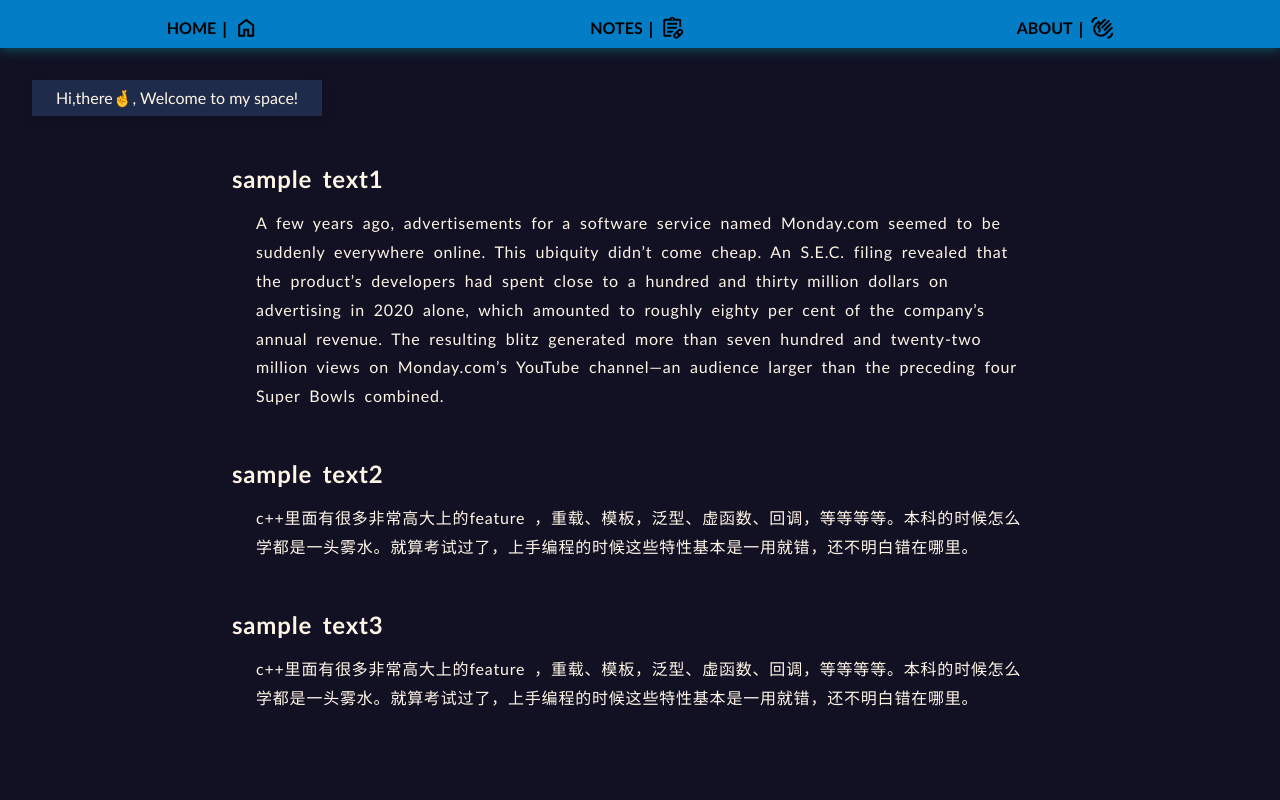
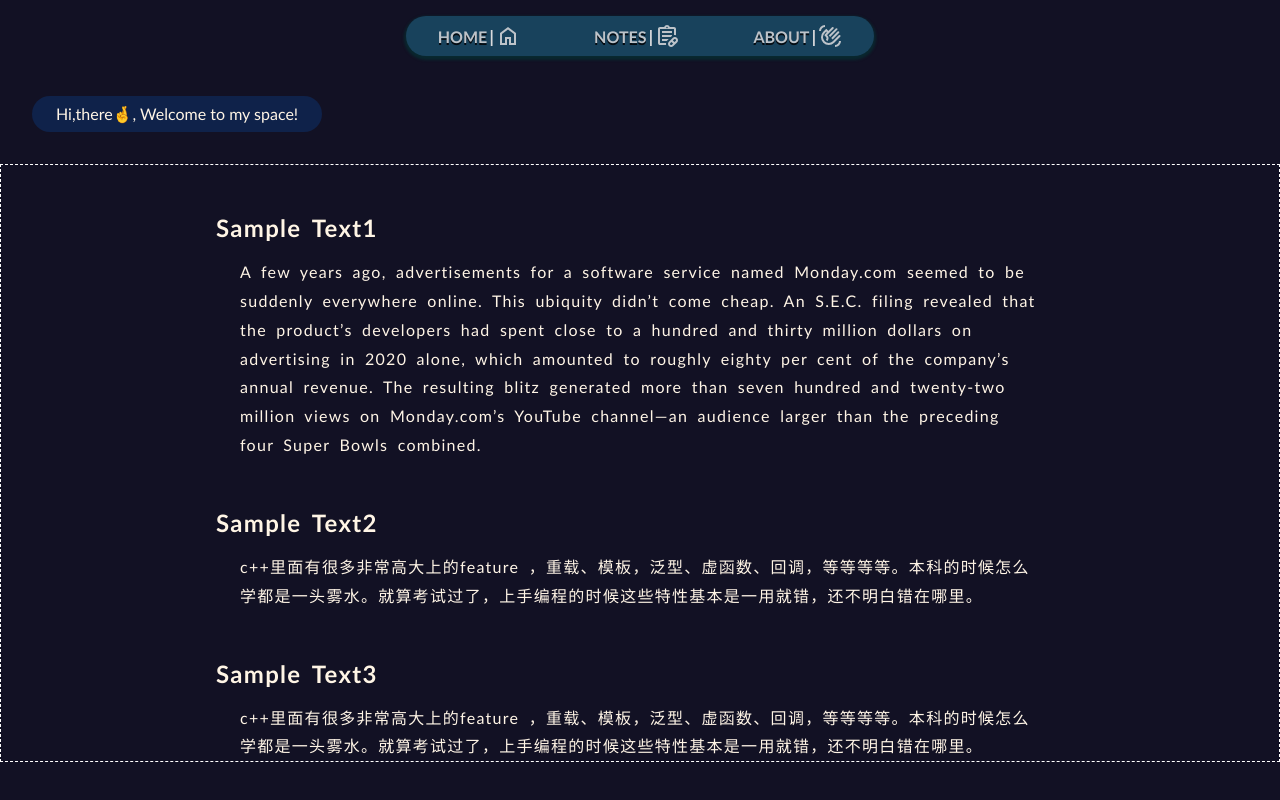
Before and after one commit to Alumsr/Alumsr.github.io, a plain HTML site: page index.html in a window 1280 px wide. Drawn offline with Linux system fonts and the light colour scheme.

Commit message:
update nav bar

```diff
--- a/index.html
+++ b/index.html
@@ -6,6 +6,8 @@
     <link rel="stylesheet" href="styles.css">
 </head>
 
+
+<span class="out_nav">
     <nav>
         <a href="">
             <span class="navText">Home</span>
@@ -23,6 +25,7 @@
             <img src="svgs/waving_hand.svg" alt="Icon">
         </a>
     </nav>
+</span>
 
 <body>
     <div class="note">Hi,there🤞, Welcome to my space!</div>
--- a/styles.css
+++ b/styles.css
@@ -9,48 +9,59 @@ body{
     margin: 0;
 }
 
+
 nav{
     display: flex;
     justify-content: space-around;
-    background-color: rgb(3, 126, 198);
-    box-shadow: 0px 3px 10px 0px rgba(0, 219, 219, 0.27);
-    position:sticky;
-    top:0;
+    align-items: center;
+    gap: 10px;
+    background-color: rgba(48, 210, 255, 0.306);
+    box-shadow: 0px 2px 3px 2px rgba(0, 61, 57, 0.628);
+    position:fixed;
+    top:1em;
+    border-radius: 999em;
     z-index: 999;
+    opacity: 0.85;
 
 }
-
 nav a{
-    padding: 0.6em 2em;
-    margin: 0 0.3em;
-    border-radius: 0;
-    transition: all 200ms ease;
+    display: flex;
+    justify-content: center;
+    align-items: center;
+    padding: 0.5em 2em;
+    transition: all 400ms ease;
     text-decoration:none;
     color: rgb(0, 0, 0);
     text-transform: uppercase;
     font-weight: bolder;
+    border-radius: 0;
+    overflow: hidden;
+}
+nav img, .slash, .navText{
+    transition: all 500ms ease;
+    filter: invert(1);
+    opacity: 0.85;
+    text-shadow: 0 2px 0px rgb(255, 255, 255);
 }
 
-nav a:hover{
-    border-radius: 1em;
-    background-color: rgba(0, 0, 0, 0.05);
+.out_nav{
+    display: flex;
+    justify-content: center;
+    margin-bottom: 4em;
 }
-
-nav img{
-    transform: translateY(24%) translateX(5%);
-    transition: all 500ms ease;
-}
-
-
 .slash{
     font-family: system-ui, -apple-system, BlinkMacSystemFont, 'Segoe UI', Roboto, Oxygen, Ubuntu, Cantarell, 'Open Sans', 'Helvetica Neue', sans-serif;
     text-shadow: none;
+}
+.navText{
+    display: inline-block;
 }
 .content_box{
     display:flex;
     flex-direction: column;
     align-items: center;
-
+    flex-wrap: nowrap;
+    border: 1px dashed rgb(255, 255, 255);
 }
 .content{
     text-align: left;
@@ -58,32 +69,39 @@ nav img{
     margin-top: 2em;
     line-height: 1.8em;
     word-spacing: 0.25em;
-    letter-spacing: 0.05em;
+    letter-spacing: 0.08em;
     text-wrap:pretty;
-    max-width: 768px;
+    max-width: 800px;
 }
 .content h1{
     text-shadow: 0.01em 0.01em 0.01em rgba(0, 0, 0, 0.5);
     transform: translateX(-1em);
     line-height: normal;
     font-size: 1.5em;
+    text-transform: capitalize;
 }
 
 .note{
     padding: 0.5em 1.5em;
-    margin-left: 2em;
-    margin-top: 2em;
-    /* text-shadow: 0 0px 2px rgba(0, 0, 0, 0.3); */
-    background-color: rgba(86, 165, 255, 0.171);
-    box-shadow: 0px 4px 10px 0px rgba(0, 0, 0, 0.158);
-    position:static;
+    margin:2em;
+    background-color: rgba(0, 119, 255, 0.171);
     display: inline-block;
     max-width: 600px;
+    transition: all 200ms ease;
+    border-radius: 999em;
+    box-shadow: none;
+}
+.note:hover{
+    box-shadow: 0px 0px 2px 2px rgb(0, 0, 0);
+    transform: scale(1.01);
+}
+.note:active{
+    box-shadow: none;
+    transform: scale(1);
+    background-color: rgba(0, 36, 144, 0.224);
 }
 
-.navText{
-    display: inline-block;
-}
+
 
 .slash{
     display: inline-block;
@@ -108,7 +126,7 @@ nav img{
 }
 
 
-@media (max-width: 600px) {
+@media (max-width: 768px) {
     nav{
         flex-direction: column;
         align-items: center;
@@ -118,7 +136,7 @@ nav img{
         bottom: 10%;
         z-index: 4;
         transform: translateX(50%) translateY(10%) scaleY(80%);
-        border-radius: 1rem;
+        border-radius: 0.5em;
     }
     nav a{
         margin: 0;
@@ -131,16 +149,44 @@ nav img{
     .slash, .navText{
         display: none;
     }
+    .out_nav{
+        position: absolute;
+    }
 
     .note{
         border: 0px inset #7effff42;
+        display: block;
     }
 
 
 }
 
-@media (min-width: 600px) {
+@media (min-width: 768px) {
     .slash{
         animation: dimIn 800ms forwards ease;
     }
+    nav:hover{
+        opacity: 1;
+        transform: scale(1.05);
+        transition: all 600ms ease;
+    }
+    nav:not(:hover){
+        transition: all 800ms ease;
+    }
+    nav:active{
+        transform: scale(1.01);
+    }
+    nav a:hover{
+        padding: 0.5em 1em;
+        background-color: rgba(0, 255, 255, 0.219);
+        border-radius: 999em;
+        box-shadow: 0px 0.2em 5px 0px rgba(0, 0, 0, 0.5);
+
+    }
+    nav a:first-child:hover{
+        margin-left: 1em;
+    }
+    nav a:last-child:hover{
+        margin-right: 1em;
+    }
 }
```
Lines whose indentation alone changed are shown as unchanged.
